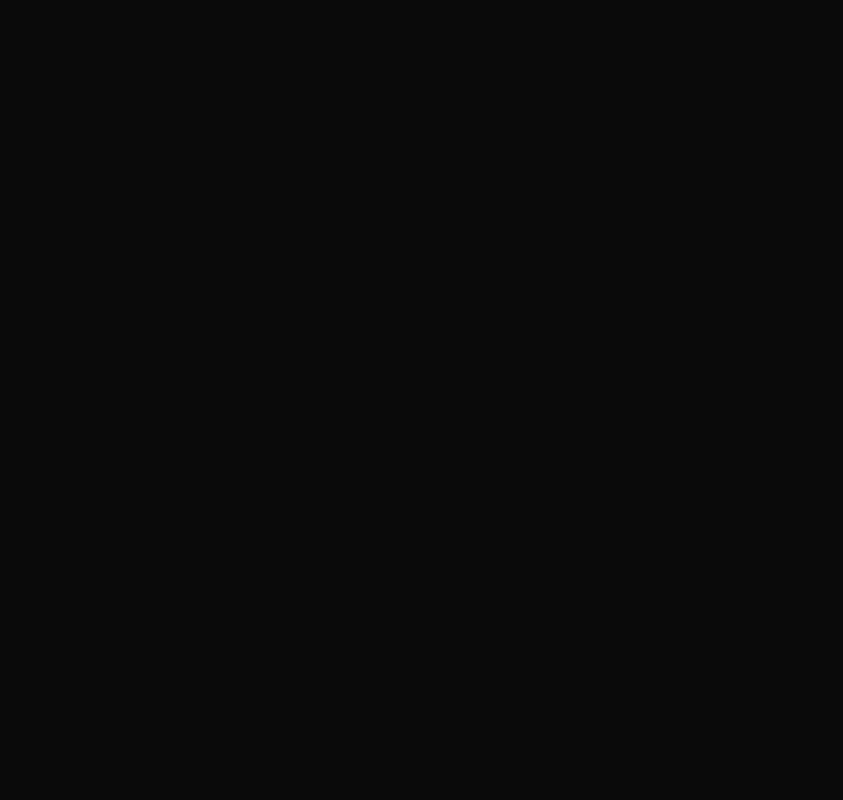
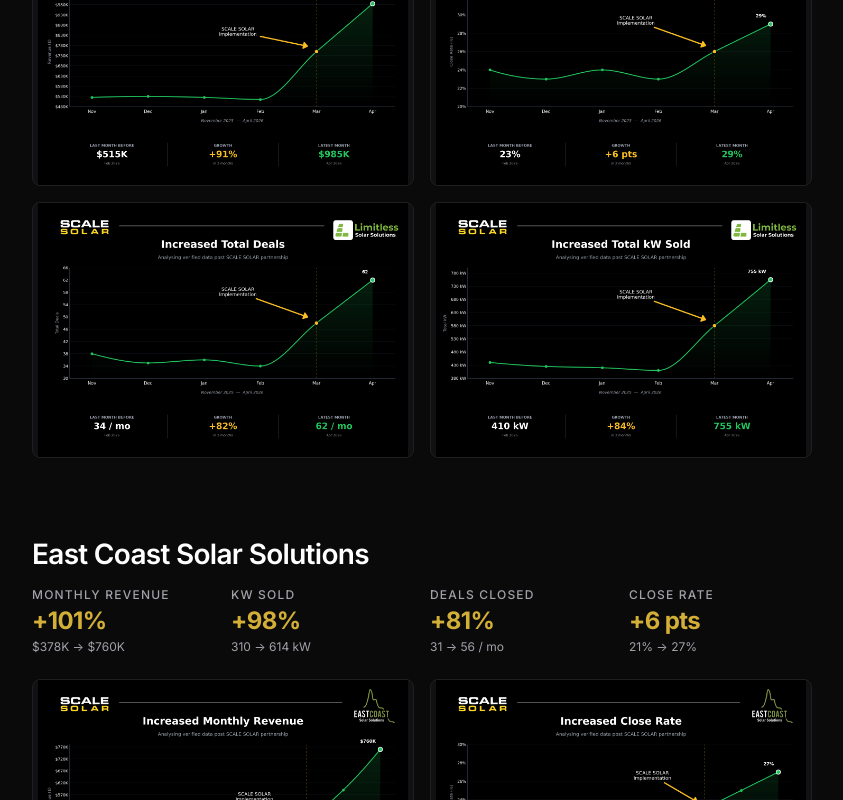
Before and after one commit to bigbuddy9/Number1Sales, a Next.js app: page /confirmed in a window 1280 px wide. Shown: the part 10842-11642 px from the top of the page, without its empty margins (218-1061 px from the left). Before the commit the page ends 9760 px from the top, so only its background shows below. Built offline with nearby package versions, Linux system fonts and the light colour scheme.

Commit message:
Add CaseStudies and Receipts to confirmation page

```diff
--- a/app/confirmed/page.tsx
+++ b/app/confirmed/page.tsx
@@ -3,6 +3,8 @@ import ConfirmationHero from "@/components/ConfirmationHero";
 import Requirements from "@/components/Requirements";
 import Proof from "@/components/Proof";
 import TotalRevenue from "@/components/TotalRevenue";
+import CaseStudies from "@/components/CaseStudies";
+import Receipts from "@/components/Receipts";
 import Footer from "@/components/Footer";
 import { site } from "@/lib/site";
 
@@ -32,6 +34,8 @@ export default function ConfirmedPage() {
         {/* Results — reuses the home-page proof + revenue sections. */}
         <Proof />
         <TotalRevenue />
+        <CaseStudies />
+        <Receipts />
       </main>
       <Footer />
     </>
```
